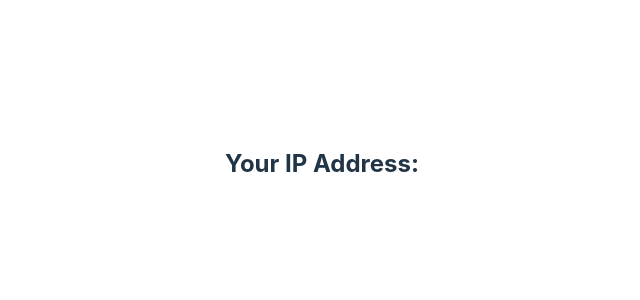
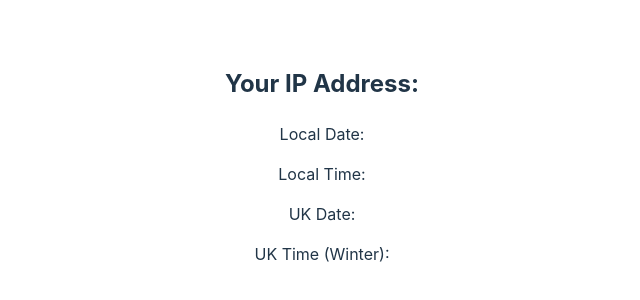
Before and after one commit to ncodena/MyIP, a React (Vite) app: page / in a window 1280 px wide. Shown: the part 236-536 px from the top of the page, without its empty margins (318-958 px from the left). Built offline with nearby package versions, Linux system fonts and the light colour scheme; no server answers.

Commit message:
updating timezone

```diff
--- a/package.json
+++ b/package.json
@@ -15,6 +15,7 @@
   "dependencies": {
     "axios": "^1.4.0",
     "leaflet": "^1.9.4",
+    "luxon": "^3.4.1",
     "react": "^18.2.0",
     "react-dom": "^18.2.0",
     "react-leaflet": "^4.2.1"
--- a/src/App.jsx
+++ b/src/App.jsx
@@ -2,11 +2,16 @@ import { useState, useEffect } from 'react'
 import './App.css'
 import axios from 'axios';
 import Map from './components/Map';
+import { DateTime } from "luxon";
 
 function App() {
   const [ipAddress, setIPAddress] = useState('');
   const [data, setData] = useState({});
   const [countryInfo, setCountryInfo] = useState({});
+  const [localDate, setLocalDate] = useState('');
+  const [localTime, setLocalTime] = useState('');
+  const [UKDate, setUKDate] = useState('');
+  const [UKTime, setUKTime] = useState('');
 
 
   useEffect(() => {
@@ -21,6 +26,14 @@ function App() {
           const response2 = await axios.get(`https://restcountries.com/v3.1/alpha/${data.location.country}`);
           const country = response2.data;
           setCountryInfo(country[0]);
+
+          const localDateTime = DateTime.now().setZone(country.timezones);
+          setLocalDate(localDateTime.toLocaleString(DateTime.DATE_SHORT));
+          setLocalTime(localDateTime.toLocaleString(DateTime.TIME_SIMPLE));
+
+          const ukDateTime = DateTime.now().setZone("UTC");
+          setUKDate(ukDateTime.toLocaleString(DateTime.DATE_SHORT));
+          setUKTime(ukDateTime.toLocaleString(DateTime.TIME_SIMPLE));
         } catch (error) {
           console.error('Error fetching user country:', error);
         }
@@ -43,6 +56,11 @@ function App() {
           <img src={countryInfo.flags.png} alt={countryInfo.flags.alt} />
         </>
       ) : null}
+        <p>Local Date: {localDate}</p>
+        <p>Local Time: {localTime}</p>
+
+        <p>UK Date: {UKDate}</p>
+        <p>UK Time (Winter): {UKTime}</p>
     </>
   )
 }
--- a/src/components/Map.jsx
+++ b/src/components/Map.jsx
@@ -1,4 +1,3 @@
-import React, { useState, useEffect } from 'react';
 import { MapContainer, TileLayer, Marker } from 'react-leaflet';
 
 const Map = ({data}) => {
@@ -7,9 +6,7 @@ const Map = ({data}) => {
       { Object.keys(data).length > 0 ? (
         <MapContainer center={[data.lat, data.lng]}  zoom={13} scrollWheelZoom={false} style={{ height: '500px' }}>
           <TileLayer url="https://{s}.tile.openstreetmap.org/{z}/{x}/{y}.png" />
-          <Marker position={[data.lat, data.lng]}>
-            <img src={`https://www.countryflags.io/${data.country}/flat/64.png`} alt="Flag" />
-          </Marker>
+          <Marker position={[data.lat, data.lng]} />
         </MapContainer>
       ) : null}
     </div>
```
Also changed, not shown: 1 other file (tests, documents, lock files or other folders).
